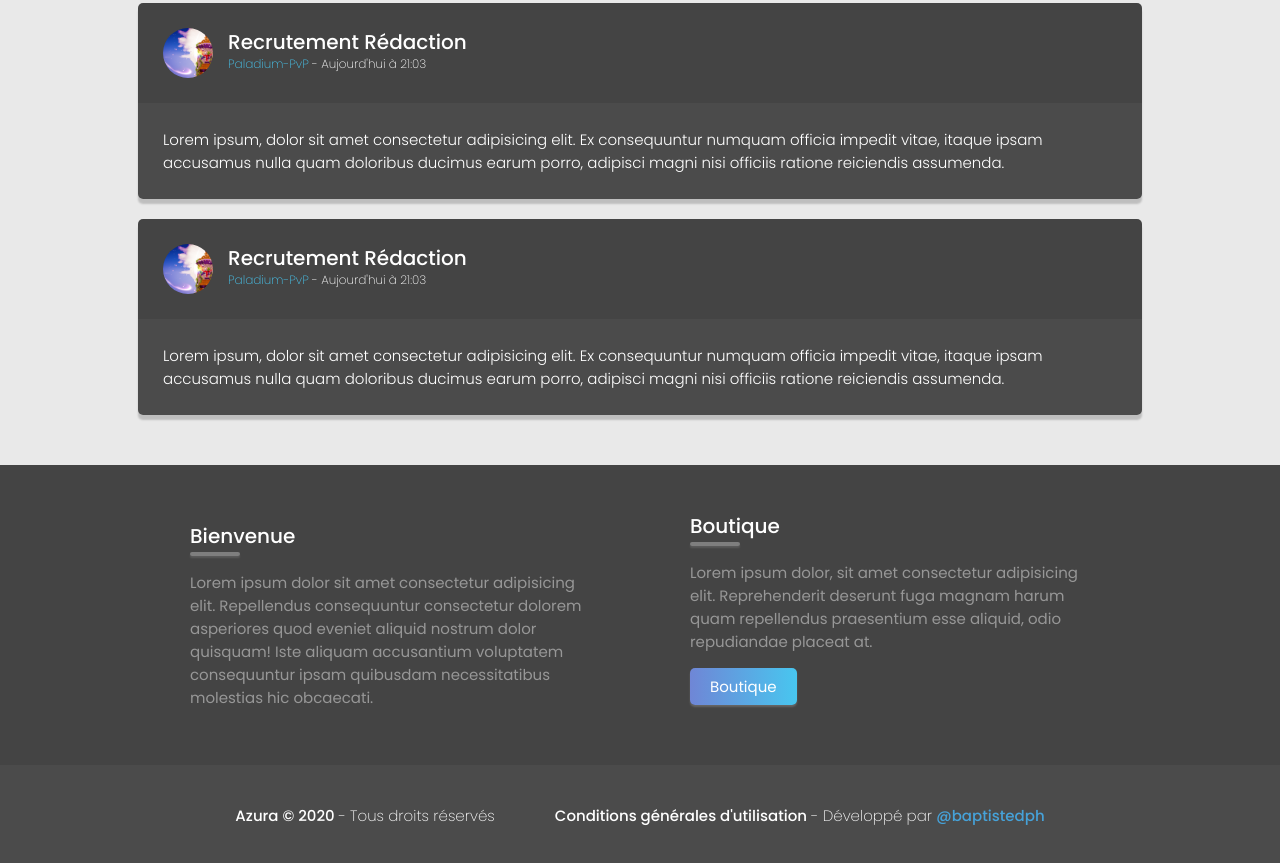
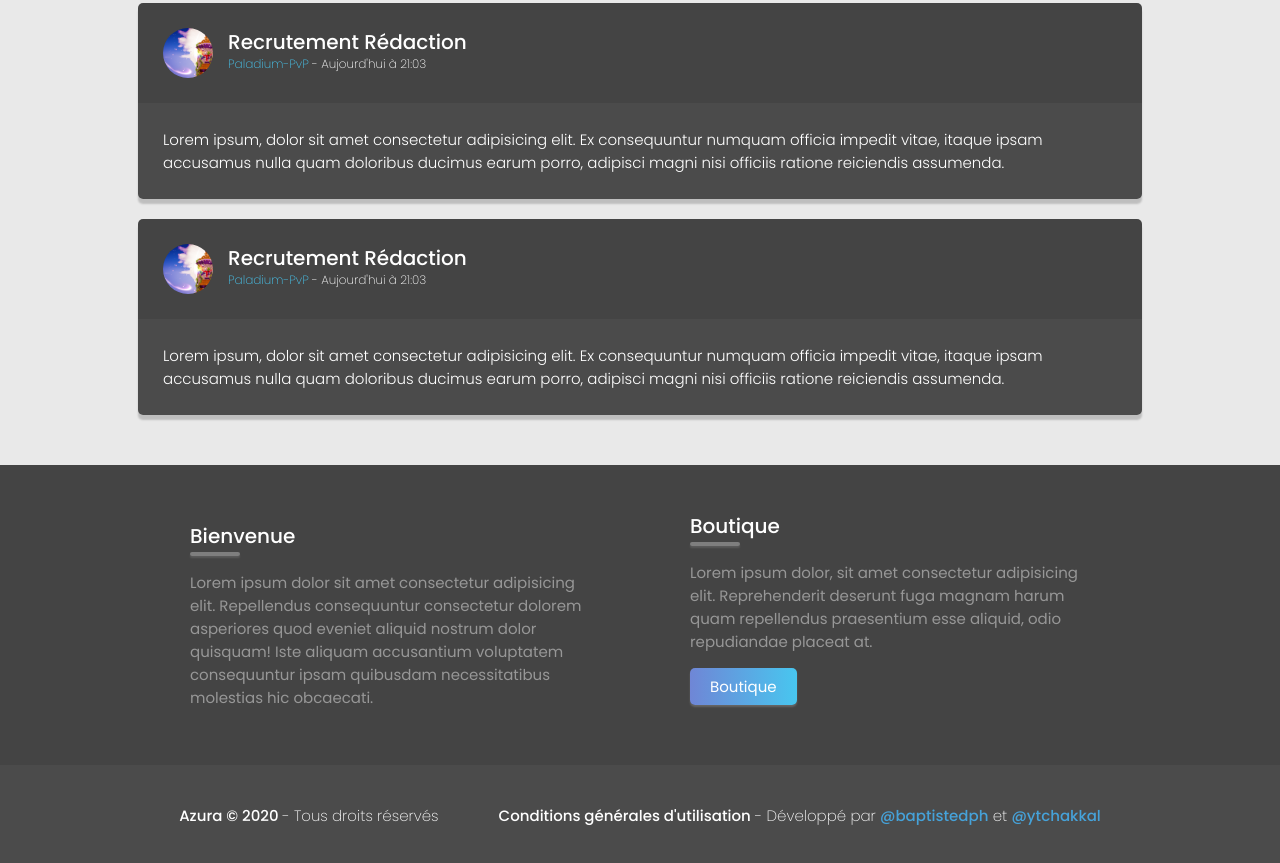
Before and after one commit to ChaKkaLLV/azura, a plain HTML site: page index.html in a window 1280 px wide. Shown: the part 2090-2953 px from the top of the page. Drawn offline with Linux system fonts and the light colour scheme.

Commit message:
Update index.html

```diff
--- a/index.html
+++ b/index.html
@@ -226,7 +226,7 @@
     </div>
     <div class="copyrights">
         <p>Azura &copy; 2020 <span>- Tous droits réservés</span></p>
-        <p class="creator"><a class="conditions" href="#">Conditions générales d'utilisation</a> - Développé par <a class="designed" href="http://twitter.com/baptistedph" target="_blank">@baptistedph</a></p>
+        <p class="creator"><a class="conditions" href="#">Conditions générales d'utilisation</a> - Développé par <a class="designed" href="http://twitter.com/baptistedph" target="_blank">@baptistedph</a> et <a class="designed" href="https://twitter.com/ytchakkal" target="_blank">@ytchakkal</a></p>
     </div>
     <div class="cookie-alert active">
         En poursuivant votre navigation sur ce site, vous acceptez l’utilisation de cookies pour vous proposer des
```
